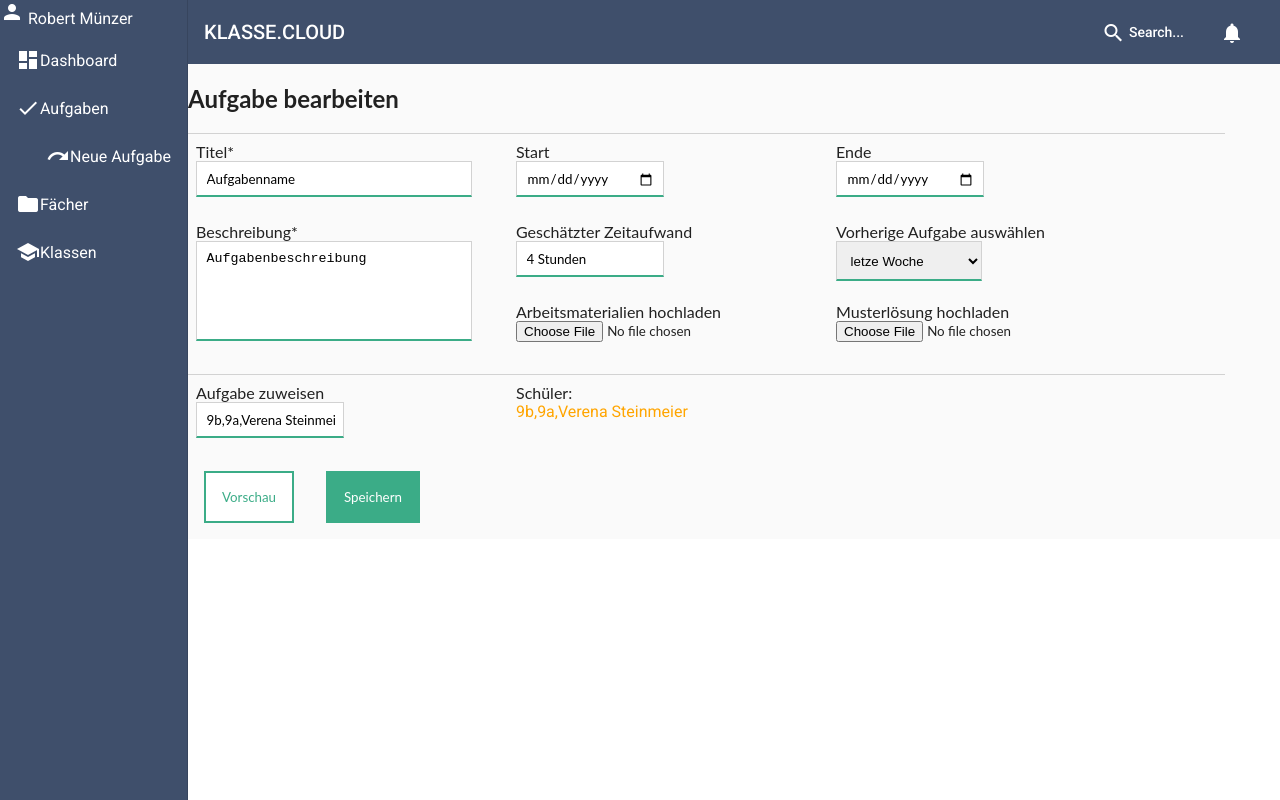
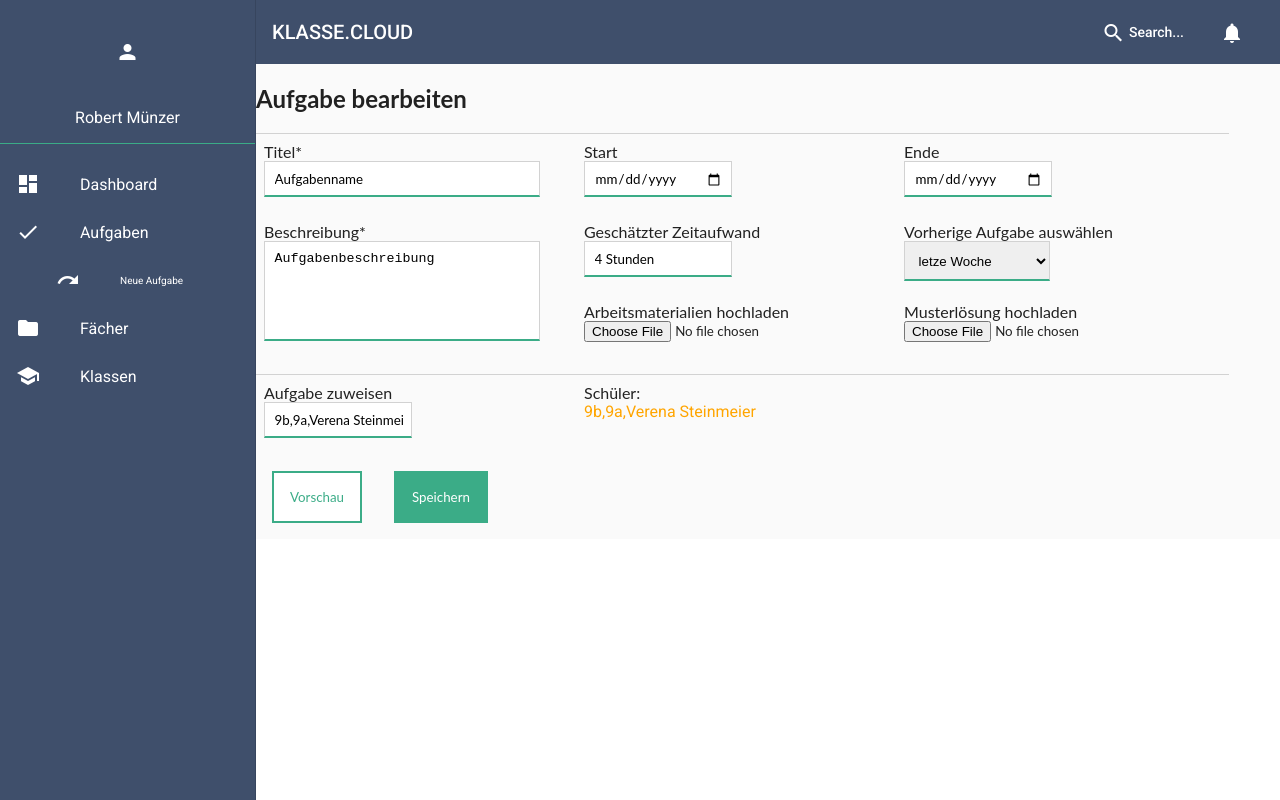
Before and after one commit to klassecloud/frontendTeacher, an Angular app: page /newtask in a window 1280 px wide. Built offline with nearby package versions, Linux system fonts and the light colour scheme.

Commit message:
added more comments

```diff
--- a/src/app/app.component.html
+++ b/src/app/app.component.html
@@ -1,9 +1,10 @@
 <mat-sidenav-container>
-    <mat-toolbar class="toolbar" fixedInViewport style="background:$green">
+    <mat-toolbar class="toolbar" fixedInViewport>
         <mat-toolbar-row>
             <h1>KLASSE.CLOUD</h1>
             <span class="menu-spacer"></span>
             <div>
+                <!-- TO-DO: implement search and notifications -->
                 <a mat-button [routerLink]="'/activities'"> <mat-icon>search</mat-icon> Search... </a>
                 <a mat-button [routerLink]="'/create-activity'"> <mat-icon>notifications</mat-icon> </a>
 
@@ -13,15 +14,19 @@
     </mat-toolbar>
     <!-- Tipp: To enable toggling sidenave, delete opened="true" and use event "sidenav.toggle()"-->
     <mat-sidenav color="Green" class="sidenav" fixedInViewport #sidenav mode="side" opened="true">
-        <mat-icon class="sidenav--icon">person</mat-icon>
-
-        Robert Münzer
+        <!-- Profile-picture here -->
+        <div class="sidenav--person"><mat-icon class="sidenav--icon sidenav--picture">person</mat-icon>
+            <!-- Name here -->
+            <div class="sidenav--name">Robert Münzer</div>
+        <div class="spacer"></div>
+        </div>
         <mat-nav-list>
-            <a mat-list-item [routerLink]="'/dashboard'" class="sidenav--text"> <mat-icon class="sidenav--icon">dashboard</mat-icon> Dashboard </a>
-            <a mat-list-item [routerLink]="'/tasklist'" class="sidenav--text"> <mat-icon class="sidenav--icon">checkbox</mat-icon> Aufgaben </a>
-            <a mat-list-item [routerLink]="'/newtask'" style="margin-left:30px" class="sidenav--text"> <mat-icon class="sidenav--icon">redo</mat-icon>Neue Aufgabe </a>
-            <a mat-list-item [routerLink]="'/subjects'" class="sidenav--text"> <mat-icon class="sidenav--icon">folder</mat-icon> Fächer </a>
-            <a mat-list-item [routerLink]="'/classes'" class="sidenav--text"> <mat-icon class="sidenav--icon">school</mat-icon> Klassen </a>
+            <!-- TO-DO: implement dashboard, subjects and classes -->
+            <a mat-list-item [routerLink]="'/dashboard'" class="sidenav--item"> <mat-icon class="sidenav--icon">dashboard</mat-icon> <div class="sidenav--text">Dashboard</div> </a>
+            <a mat-list-item [routerLink]="'/tasklist'" class="sidenav--item"> <mat-icon class="sidenav--icon">checkbox</mat-icon>  <div class="sidenav--text">Aufgaben</div> </a>
+            <a mat-list-item [routerLink]="'/newtask'" class="sidenav--item"> <mat-icon class="sidenav--icon sidenav--nested-icon">redo</mat-icon> <div class="sidenav--text sidenav--nested-text">Neue Aufgabe</div> </a>
+            <a mat-list-item [routerLink]="'/subjects'" class="sidenav--item"> <mat-icon class="sidenav--icon">folder</mat-icon>  <div class="sidenav--text">Fächer</div> </a>
+            <a mat-list-item [routerLink]="'/classes'" class="sidenav--item"> <mat-icon class="sidenav--icon">school</mat-icon>  <div class="sidenav--text">Klassen</div> </a>
 
         </mat-nav-list>
     </mat-sidenav>
--- a/src/app/app.component.scss
+++ b/src/app/app.component.scss
@@ -1,6 +1,70 @@
 @import '~@angular/material/prebuilt-themes/indigo-pink.css';
+@import '../variables.scss';
 
 body {
   font-family: Roboto, Arial, sans-serif;
   margin: 0;
 }
+
+.menu-spacer{
+    flex: 1 1 auto;
+}
+
+.toolbar{
+    background: $darkblue !important;
+    color: white !important;
+}
+
+.spacer{
+    background:$green;
+    height:0.05rem;
+    vertical-align: bottom;
+}
+
+
+.sidenav{
+    background: $darkblue !important;
+    color: white !important;
+    width:16rem;
+}
+
+.sidenav--name{
+     text-align: center;
+     padding-top:2.5rem;
+     padding-bottom:1rem;
+}
+
+.sidenav--person{
+    text-align: center;
+    height:7rem;
+    padding-top:2.5rem;
+    vertical-align: middle;
+}
+
+.sidenav--item{
+    color:white !important;
+}
+
+.sidenav--item:hover{
+    background: $green !important;
+}
+
+.sidenav--item:target{
+    background: $grey !important;
+}
+
+.sidenav--text{
+    padding-left:2.5rem;
+}
+
+.sidenav--icon{
+    color:White
+}
+
+.sidenav--nested-icon{
+    margin-left:2.5rem;
+}
+
+.sidenav--nested-text{
+    font-size:x-small;
+}
--- a/src/styles.scss
+++ b/src/styles.scss
@@ -7,36 +7,6 @@
 html, body { height: 100%; }
 body { margin: 0; font-family: Roboto, "Helvetica Neue", sans-serif; }
 
-.menu-spacer{
-    flex: 1 1 auto;
-}
-
-.toolbar{
-    background: $darkblue !important;
-    color: white !important;
-}
-
 .color--grey{
     background:$grey !important;
 }
-
-.sidenav{
-    background: $darkblue !important;
-    color: white !important;
-}
-
-.sidenav--text:hover{
-    background: $green !important;
-}
-
-.sidenav--text:target{
-    background: $grey !important;
-}
-
-.sidenav--text{
-    color:white !important;
-}
-
-.sidenav--icon{
-    color:White
-}
```
